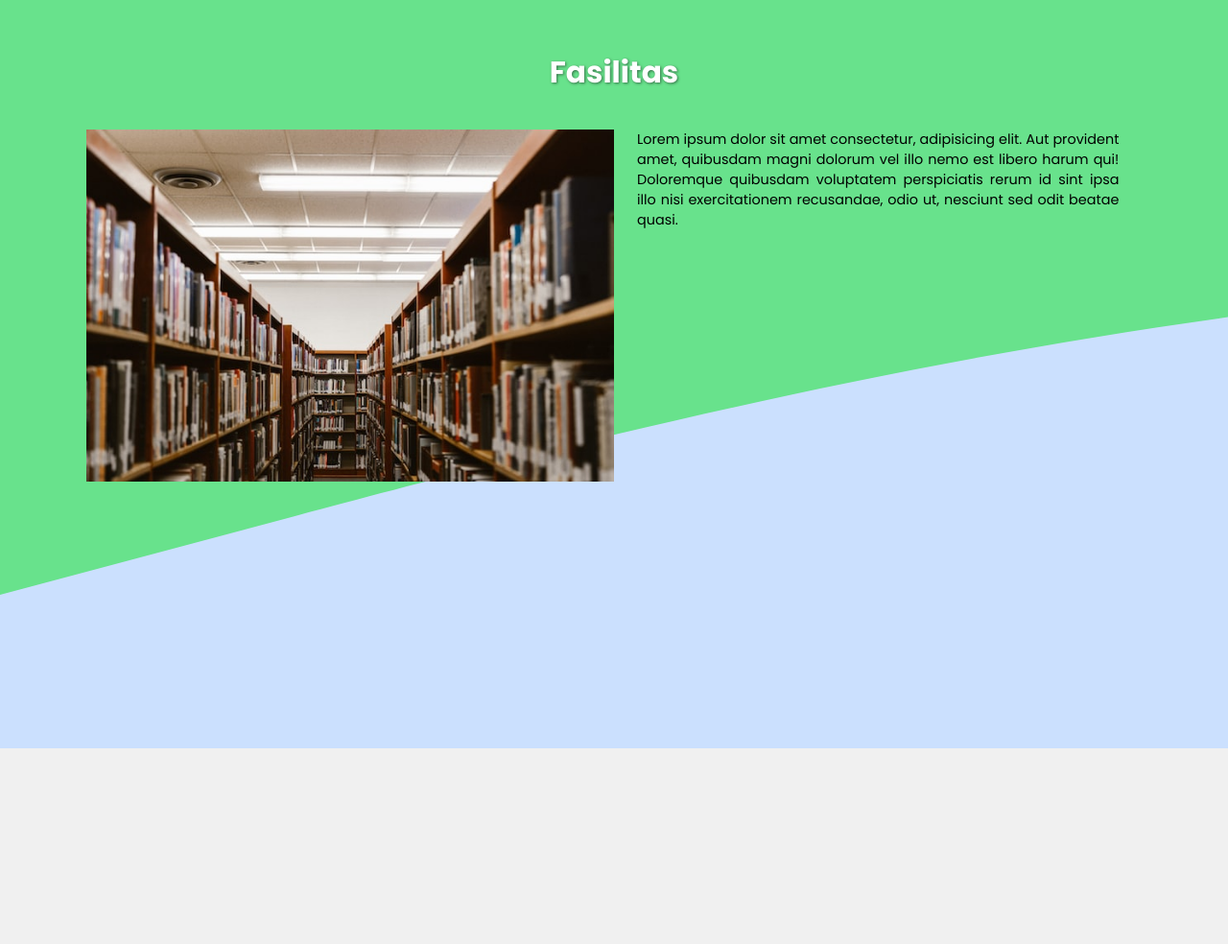
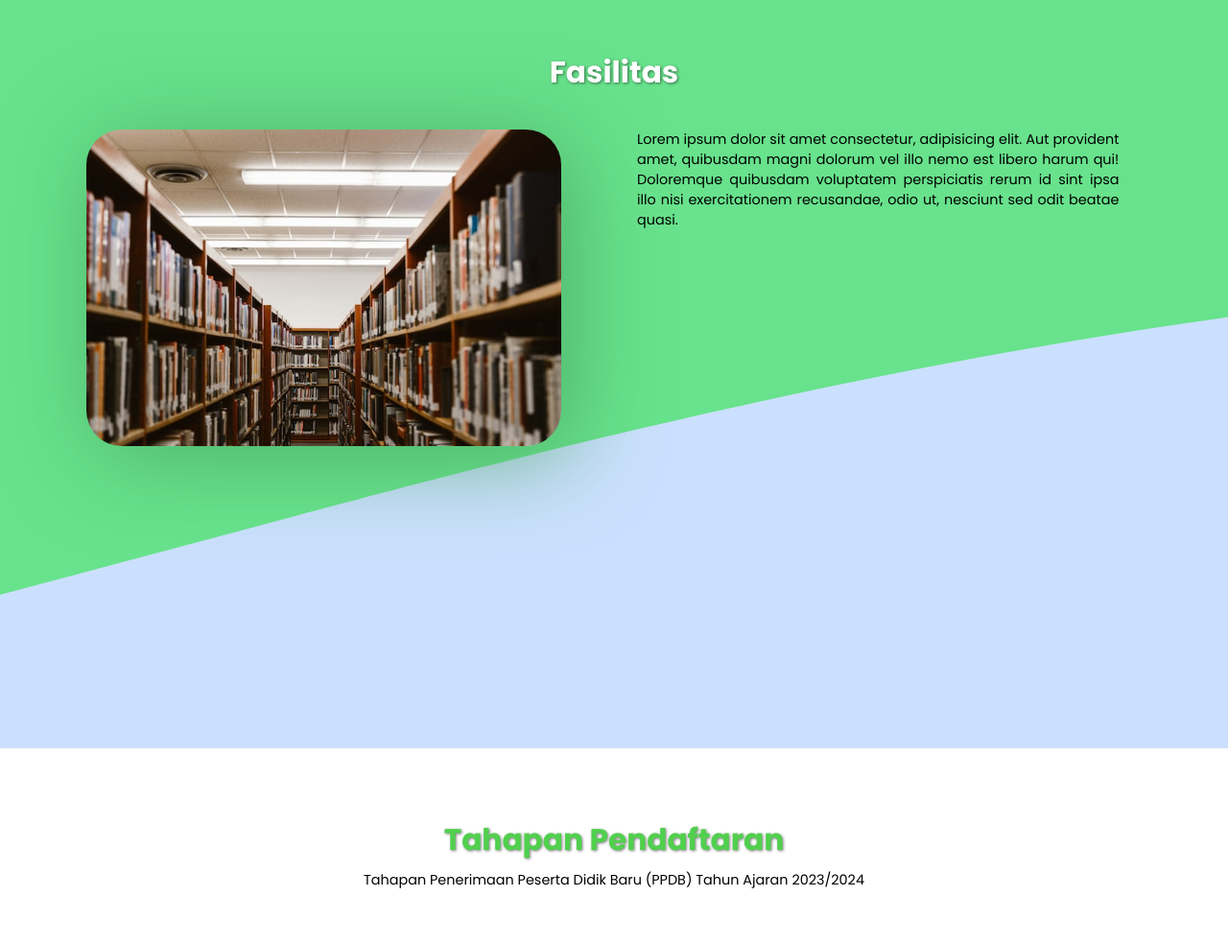
Before and after one commit to codefein-dev/codefein-ppdb, a plain HTML site: page index.html in a window 1280 px wide. Shown: the part 820-1804 px from the top of the page at 96% size. Drawn offline with nearby package versions, Linux system fonts and the light colour scheme.

Commit message:
landing page ppdb (baru hero section) 3

```diff
--- a/css/style.css
+++ b/css/style.css
@@ -1,6 +1,6 @@
 :root {
   --primary: #50d04d;
-  --bg: #f0f0f0;
+  --bg: #fff;
   --secondary: #455a64;
 }
 
@@ -194,13 +194,13 @@ body {
 }
 
 .hero .row .content .login:hover {
-  background-color: #0fb80c;
+  background-color: #0da102;
   transform: scale(1.1);
 }
 /* Hero Section */
 
 /* Fasilitas Section */
-.facility {
+.fasilitas {
   position: relative;
   padding: 6rem 7% 1.4rem;
   background: url('../svg/wavee.svg');
@@ -210,7 +210,7 @@ body {
   background-color: #cbe0fe;
 }
 
-.facility::before {
+.fasilitas::before {
   content: '';
   display: block;
   position: absolute;
@@ -222,32 +222,42 @@ body {
 }
 
 /*
-.facility .vec {
+.fasilitas .vec {
   width: 100%;
   height: 40%;
   transform: scale(-1, -1);
 } */
 
-.facility h2 {
+.fasilitas h2,
+.tahapan h2 {
   text-align: center;
   font-size: 2.6rem;
-  margin-bottom: 3rem;
   text-shadow: 1px 1px 3px rgba(1, 1, 3, 0.5);
 }
 
-.facility .row {
+.fasilitas h2 {
+  margin-bottom: 3rem;
+}
+
+.fasilitas .row {
   display: flex;
 }
 
-.facility .row .facility-img {
+.fasilitas .row .fasilitas-img {
   flex: 1 1 40rem;
 }
 
-.facility .row .facility-img img {
-  width: 100%;
+.fasilitas .row .fasilitas-img img {
+  width: 90%;
+  /* box-shadow: -18px 16px 21px rgba(0, 0, 0, 0.25); */
+  border-radius: 37px;
+  /* transform: scale3d(1, 1, 8); */
+  box-shadow: 10px 10px 94px 0px rgba(69, 160, 94, 0.75);
+  -webkit-box-shadow: 10px 10px 94px 0px rgba(69, 160, 94, 0.75);
+  -moz-box-shadow: 10px 10px 94px 0px rgba(69, 160, 94, 0.75);
 }
 
-.facility .row .content {
+.fasilitas .row .content {
   flex: 1 1 40rem;
   padding: 0 2rem;
   text-align: justify;
@@ -256,11 +266,32 @@ body {
   color: #010101;
 }
 
-/* .facility h1 {
+/* .fasilitas h1 {
   align-items: center;
   color: #0fb80c;
 } */
 /* Fasilitas Section */
+
+/* Tahapan Section */
+.tahapan {
+  position: relative;
+  padding: 6rem 7% 1.4rem;
+}
+
+.tahapan h2 {
+  color: var(--primary);
+}
+
+.tahapan p {
+  text-align: center;
+  font-weight: 400;
+  font-size: 1.2rem;
+  color: #010101;
+  margin-bottom: 3rem;
+  margin-top: 0.7rem;
+}
+
+/* Tahapan Section */
 
 /* Media Queries */
 /* Laptop */
@@ -337,7 +368,7 @@ body {
     color: #fff;
   }
 
-  .facility .row {
+  .fasilitas .row {
     flex-wrap: wrap;
   }
 }
--- a/index.html
+++ b/index.html
@@ -27,7 +27,7 @@
 
       <div class="navbar-nav">
         <a href="#">Beranda</a>
-        <a href="#facility">Fasilitas</a>
+        <a href="#fasilitas">Fasilitas</a>
         <a href="#about">Informasi</a>
         <!-- <a href="info"><i data-feather="chevron-down"></i></a> -->
         <a href="#contact">Daftar</a>
@@ -57,13 +57,13 @@
     <!-- Hero Section end -->
 
     <!-- Fasilitas Section start -->
-    <section class="facility" id="facility">
+    <section class="fasilitas" id="fasilitas">
       <!-- <div class="vec">
         <img src="svg/wave.svg" alt="" srcset="" />
       </div> -->
       <h2>Fasilitas</h2>
       <div class="row">
-        <div class="facility-img">
+        <div class="fasilitas-img">
           <img src="img/perpustakaan.jpg" alt="sss" srcset="" />
         </div>
         <div class="content">
@@ -79,6 +79,13 @@
     </section>
     <!-- Fasilitas Section end -->
 
+    <!-- Tahapan PPDB start -->
+    <section class="tahapan" id="tahapan">
+      <h2>Tahapan Pendaftaran</h2>
+      <p>Tahapan Penerimaan Peserta Didik Baru (PPDB) Tahun Ajaran 2023/2024</p>
+    </section>
+    <!-- Tahapan PPDB end-->
+
     <!-- Feather Icons Script -->
     <script>
       feather.replace();
```
